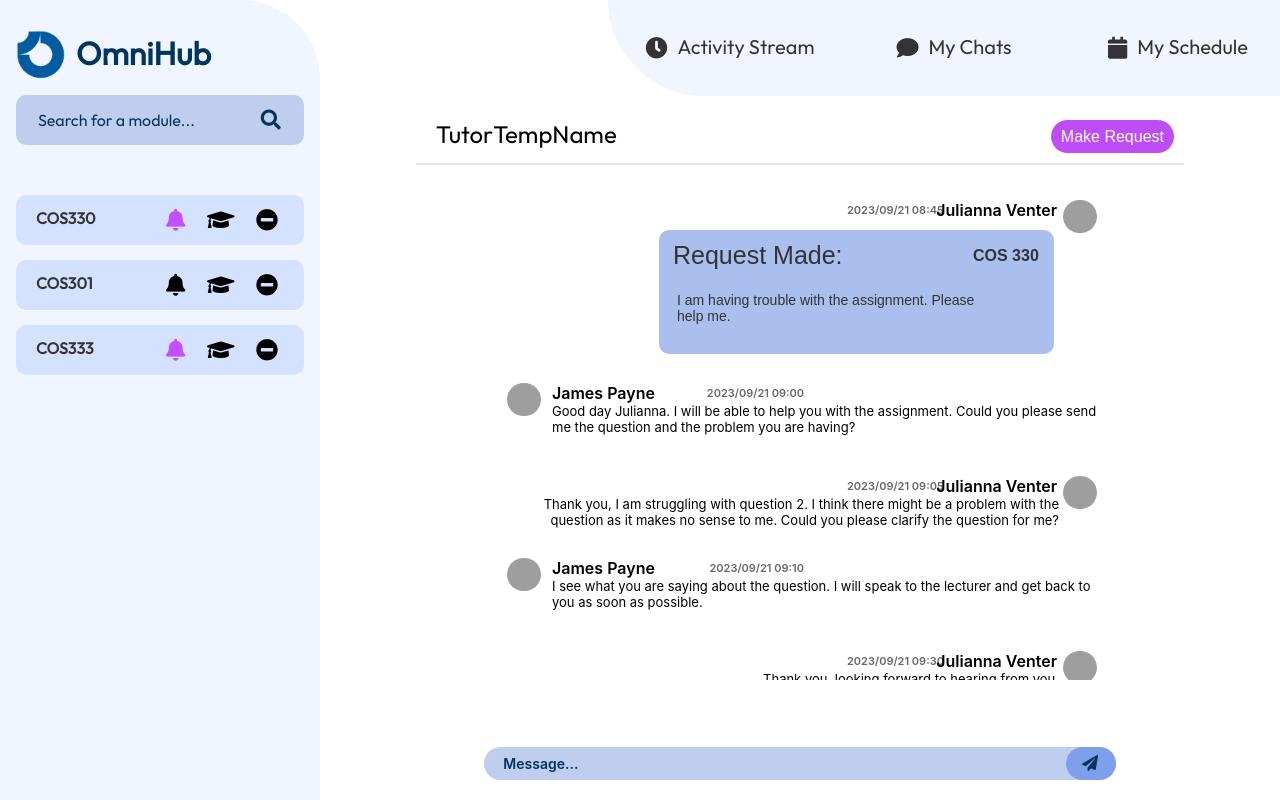
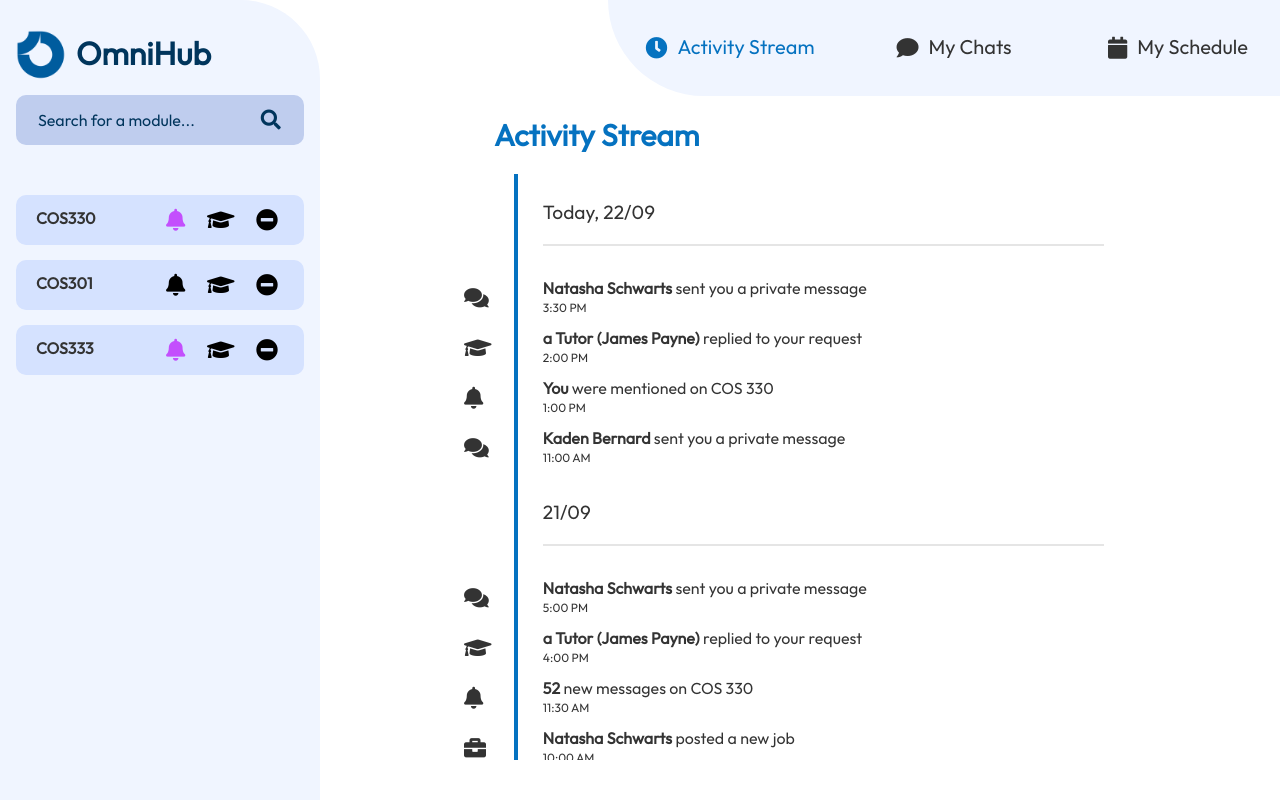
Before and after one commit to SameetKeshav/IMY320_Error-505, an Angular app: page / in a window 1280 px wide. Built offline with nearby package versions, Linux system fonts and the light colour scheme; grey boxes are pictures that could not be loaded.

Commit message:
Update home.component.ts

```diff
--- a/src/app/home/home.component.ts
+++ b/src/app/home/home.component.ts
@@ -19,11 +19,11 @@ export class HomeComponent {
   classChat = classChatData;
   schedule: any[];
   notifications = [1, 2, 3];
-  activityStream = false;
+  activityStream = true;
   myChats = false;
   mySchedule = false;
   modulePage = false;
-  tutorPage = true;
+  tutorPage = false;
   classPage = false;
   chatRoom = false;
   roomsPage = true;
```
